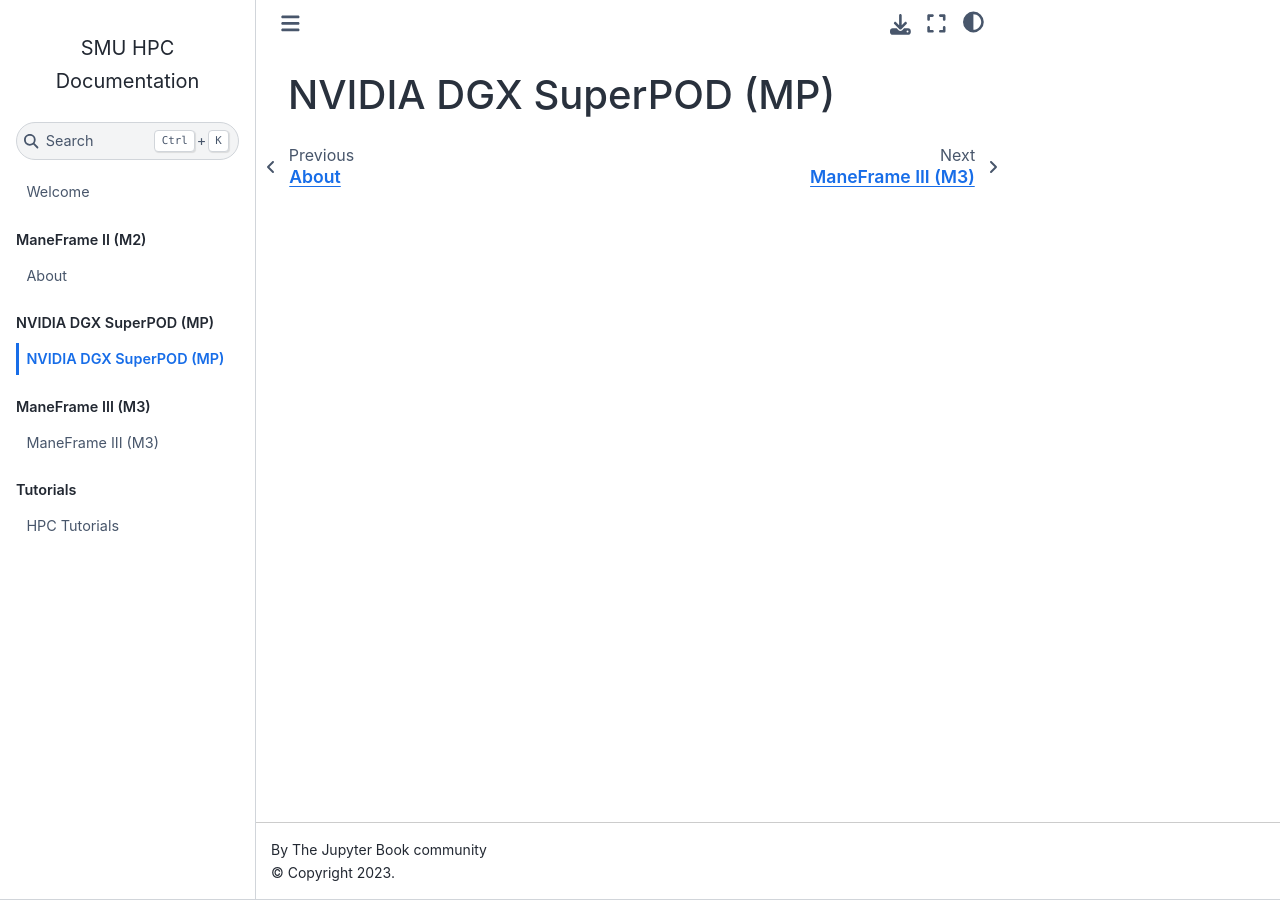
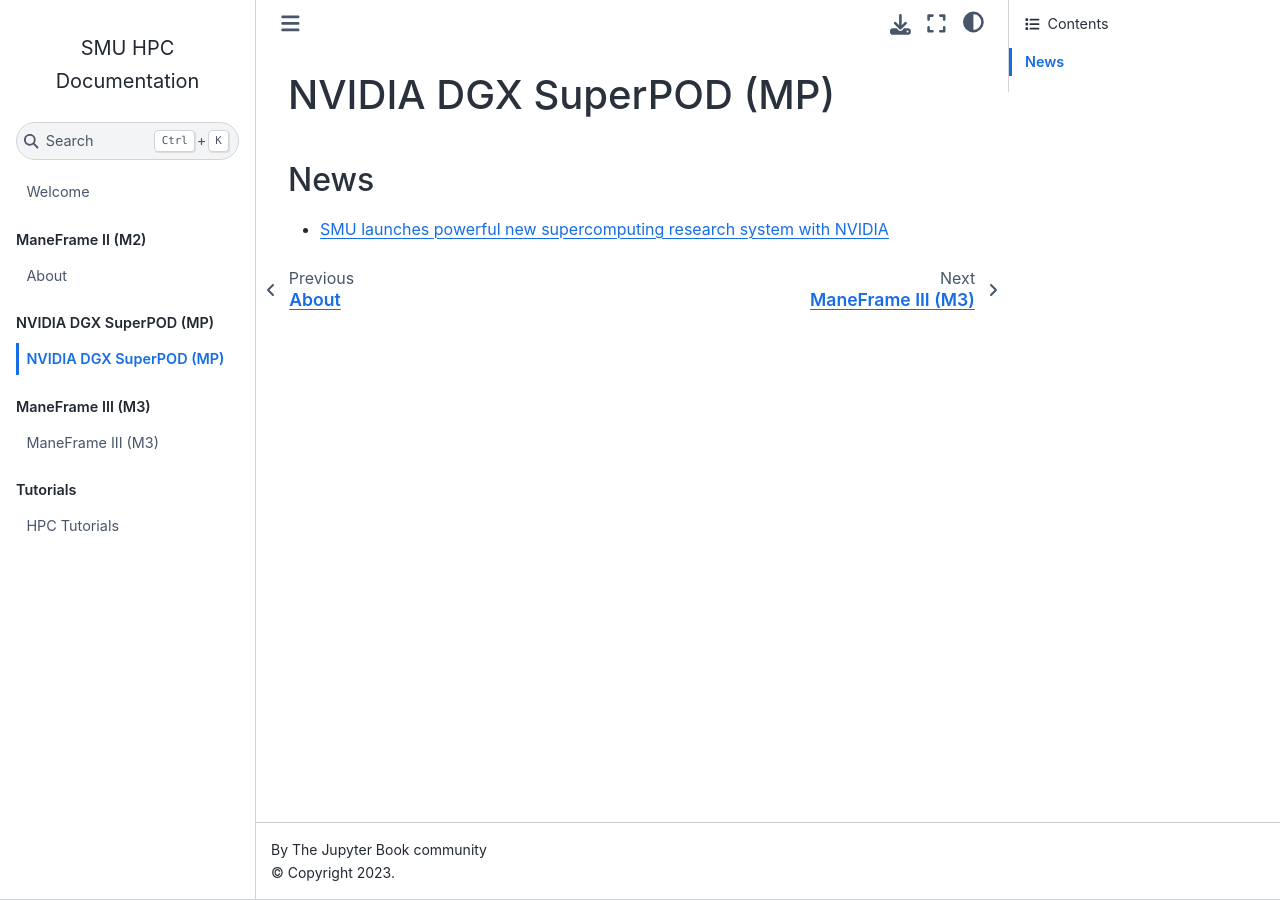
Before and after one commit to SouthernMethodistUniversity/hpc_docs, a Jupyter Book: the page built from docs/mp/about.md, in a window 1280 px wide. Built offline with Jupyter Book 1.0.4 settings and Sphinx 7.4.7 and the Sphinx Book theme 1.1.4, drawn with Linux system fonts in a browser that asks for light colours.

Commit message:
Added MP news article.

```diff
--- a/docs/mp/about.md
+++ b/docs/mp/about.md
@@ -1 +1,5 @@
 # NVIDIA DGX SuperPOD (MP)
+
+## News
+
+* [SMU launches powerful new supercomputing research system with NVIDIA](https://www.smu.edu/News/2021/Featured-News/smu-launches-powerful-new-supercomputing-research-system-with-nvidia)
```
